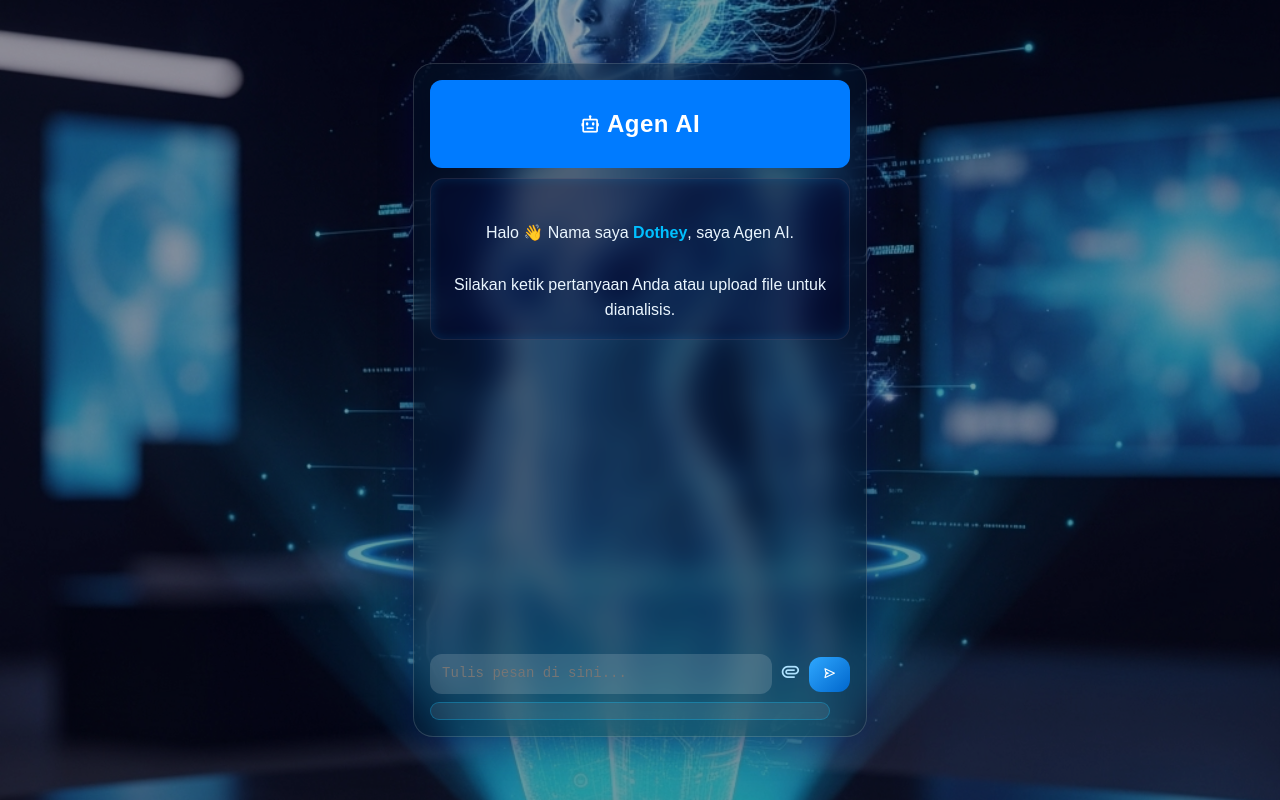
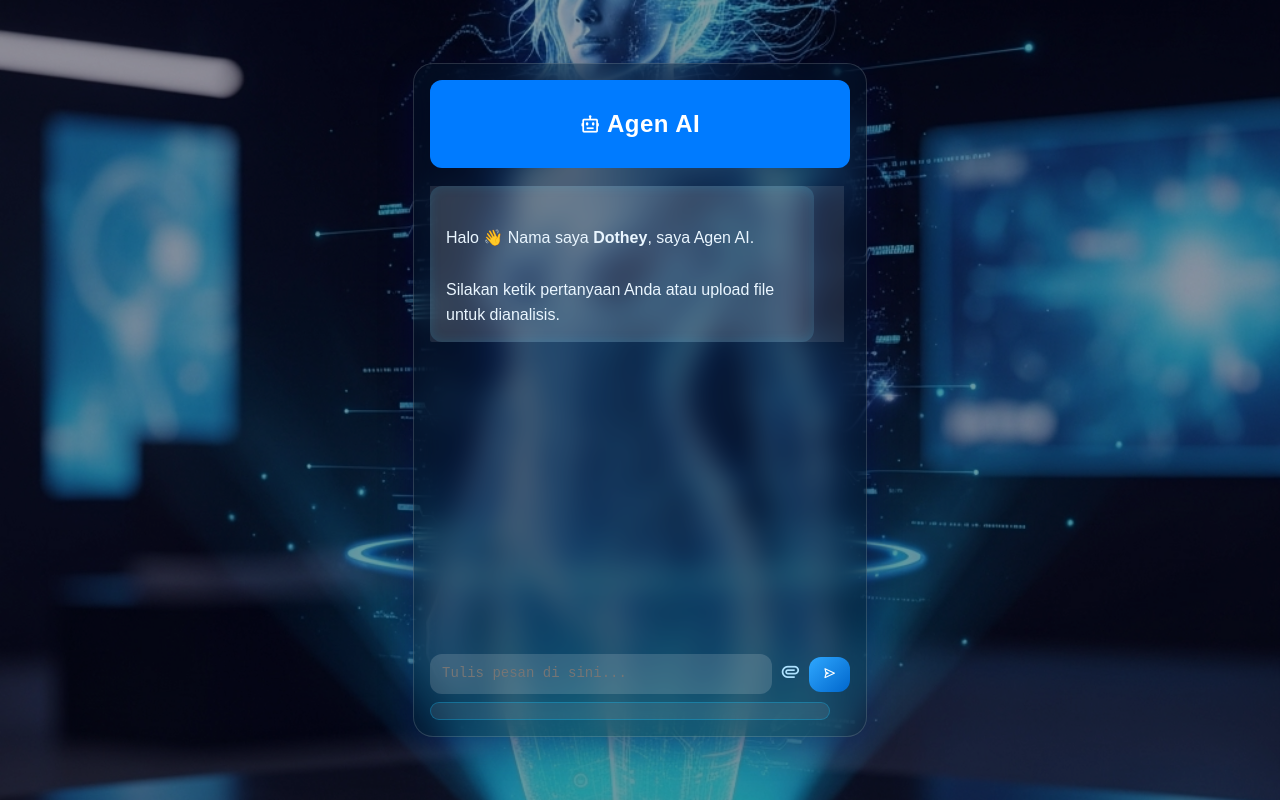
Before and after one commit to dothey11/ai-chatbot-ui, a plain HTML site: page index.html in a window 1280 px wide. Drawn offline with nearby package versions, Linux system fonts and the light colour scheme; files whose address does not match are found by name.

Commit message:
Update index.html

```diff
--- a/index.html
+++ b/index.html
@@ -11,24 +11,20 @@
 
 <body>
   <div class="chat-container">
-    <!-- HEADER -->
     <header class="chat-header">
       <i class='bx bx-bot'></i>
       <h2>Agen AI</h2>
     </header>
 
-    <!-- GREETING AREA (di luar chat box) -->
-    <section class="greeting">
-      <p>
-        Halo 👋 Nama saya <b>Dothey</b>, saya Agen AI.<br>
-        Silakan ketik pertanyaan Anda atau upload file untuk dianalisis.
-      </p>
-    </section>
+    <div id="chat-box" class="chat-box">
+      <div class="bot-message">
+        <div class="message">
+          Halo 👋 Nama saya <b>Dothey</b>, saya Agen AI.<br>
+          Silakan ketik pertanyaan Anda atau upload file untuk dianalisis.
+        </div>
+      </div>
+    </div>
 
-    <!-- CHAT AREA -->
-    <div id="chat-box" class="chat-box"></div>
-
-    <!-- INPUT AREA -->
     <form id="chat-form" class="chat-form">
       <textarea id="chat-input" name="chatInput" placeholder="Tulis pesan di sini..." rows="1"></textarea>
       <label for="file-input" class="upload-btn"><i class='bx bx-paperclip'></i></label>
@@ -36,7 +32,7 @@
       <button type="submit" id="send-btn"><i class='bx bx-send'></i></button>
     </form>
 
-    <!-- PREVIEW FILE -->
+    <!-- Preview file tampil di bawah form -->
     <div id="file-preview" class="file-preview"></div>
   </div>
 
```
